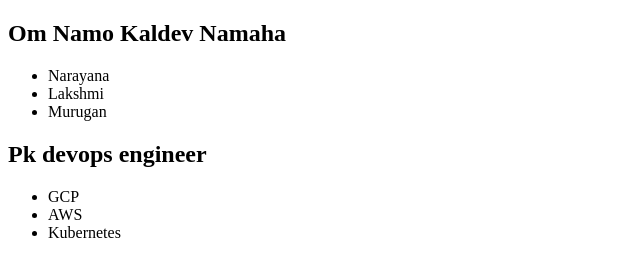
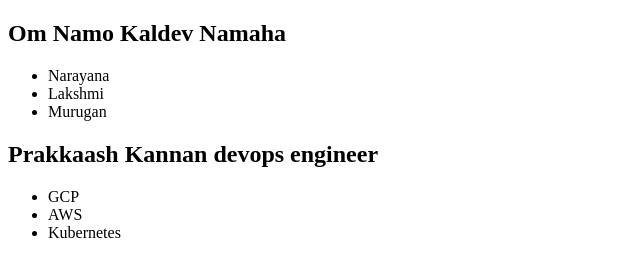
Before and after one commit to kprakashc/clientdemo, a plain HTML site: page index.html in a window 1280 px wide. Shown: the whole page, without its empty margins (0-640 px from the left). Drawn offline with Linux system fonts and the light colour scheme.

Commit message:
Update index.html

```diff
--- a/index.html
+++ b/index.html
@@ -10,7 +10,7 @@
   <li>Murugan</li>
 </ul>
 
-<h2>Pk devops engineer</h2>
+<h2>Prakkaash Kannan devops engineer</h2>
 
 <ul>
   <li>GCP</li>
```
